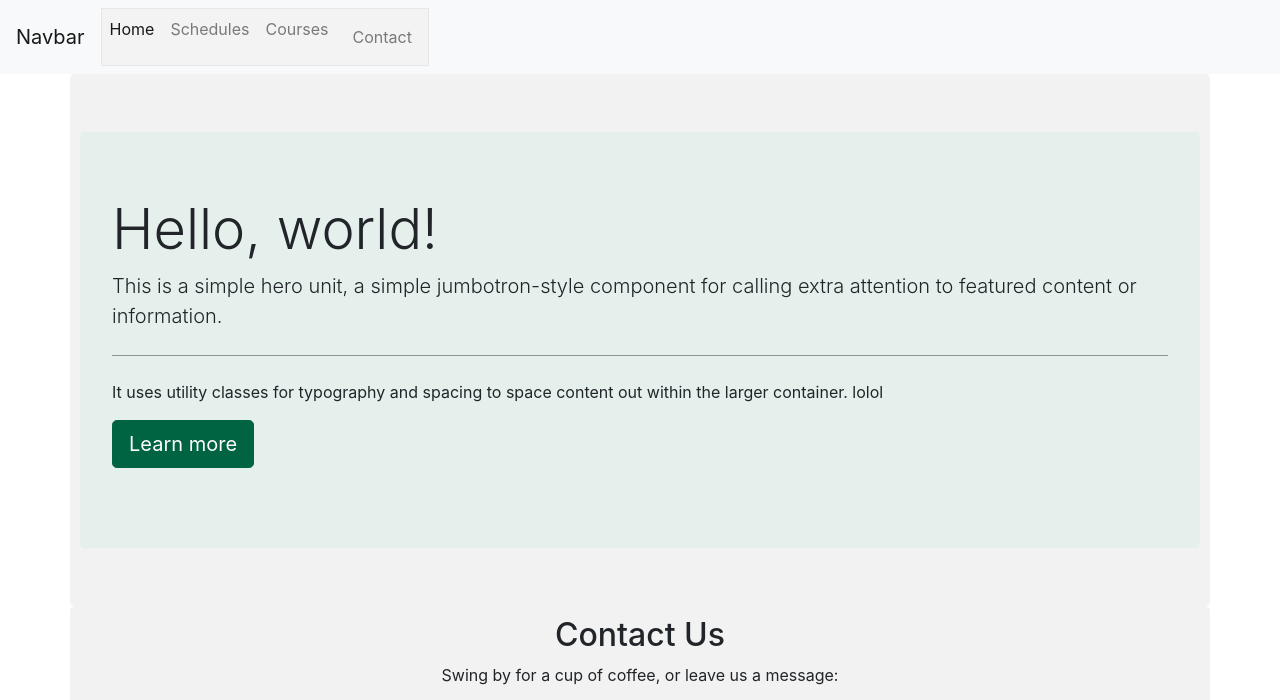
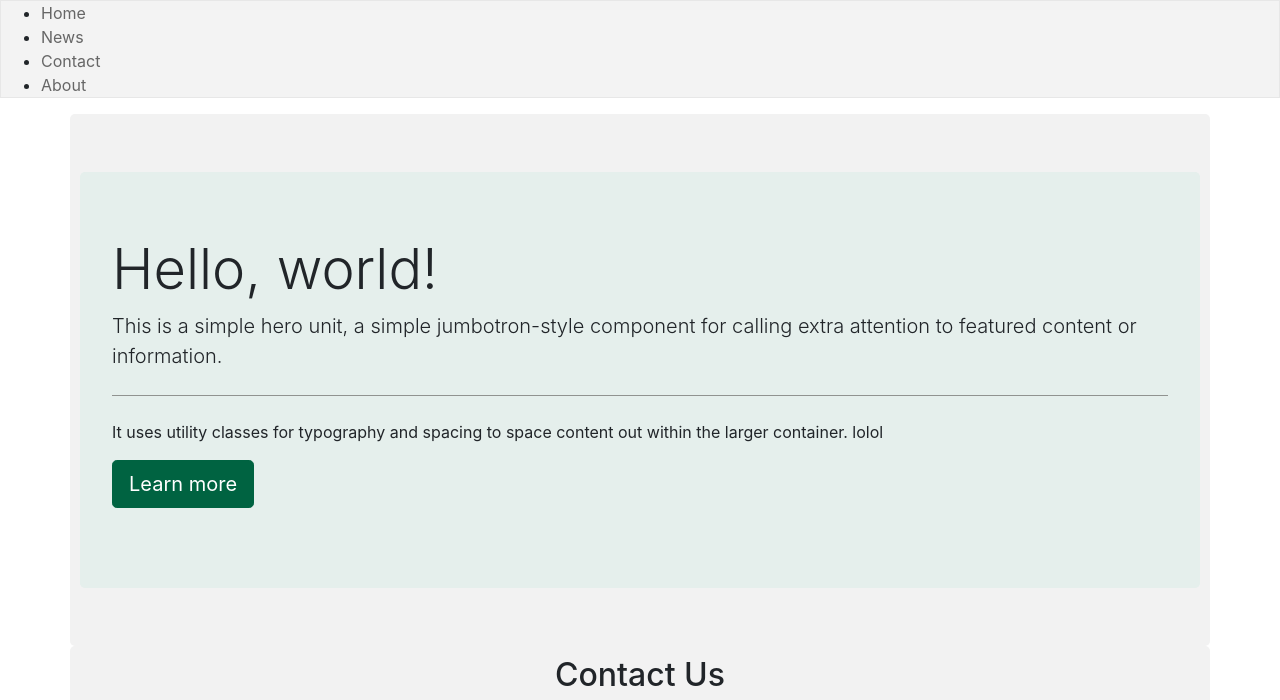
Before and after one commit to MTM6330-F18/final-backrow, a website: page contact.html in a window 1280 px wide. Shown: the top 700 px of the page. Drawn offline with nearby package versions, Linux system fonts and the light colour scheme; files that its build step writes are made by us from their sources.

Commit message:
Initial commit

```diff
--- a/contact.html
+++ b/contact.html
@@ -9,28 +9,12 @@
   <link rel="stylesheet" href="css/contact.css">
   <title>MTM6330-F18 Final Project</title>
 </head>
-<nav class="navbar navbar-expand-lg navbar-light bg-light">
-  <a class="navbar-brand" href="#">Navbar</a>
-  <button class="navbar-toggler" type="button" data-toggle="collapse" data-target="#navbarNavDropdown" aria-controls="navbarNavDropdown" aria-expanded="false" aria-label="Toggle navigation">
-    <span class="navbar-toggler-icon"></span>
-  </button>
-  <div class="collapse navbar-collapse" id="navbarNavDropdown">
-    <ul class="navbar-nav">
-      <li class="nav-item active">
-        <a class="nav-link" href="#">Home <span class="sr-only">(current)</span></a>
-      </li>
-      <li class="nav-item">
-        <a class="nav-link" href="#">Schedules</a>
-      </li>
-      <li class="nav-item">
-        <a class="nav-link" href="#">Courses</a>
-      </li>
-      <li class="nav-link">
-        <a class="nav-link" href="#">Contact</a>
-      </li>
-    </ul>
-  </div>
-</nav>
+<ul>
+  <li><a class="active" href="#home">Home</a></li>
+  <li><a href="#news">News</a></li>
+  <li><a href="#contact">Contact</a></li>
+  <li><a href="#about">About</a></li>
+</ul>
 <body>
   <div class="container">
     <div class="jumbotron my-5">
```
